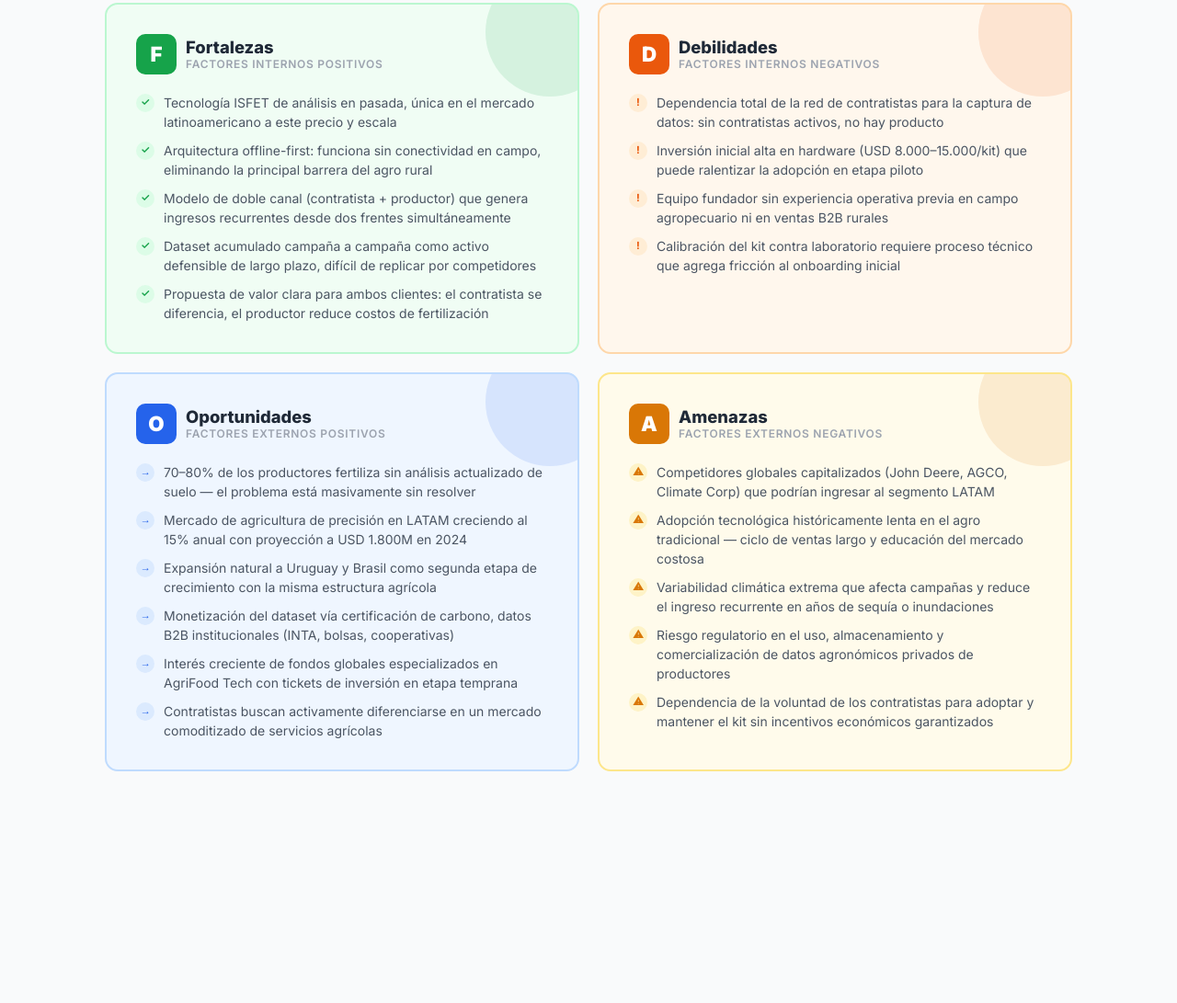
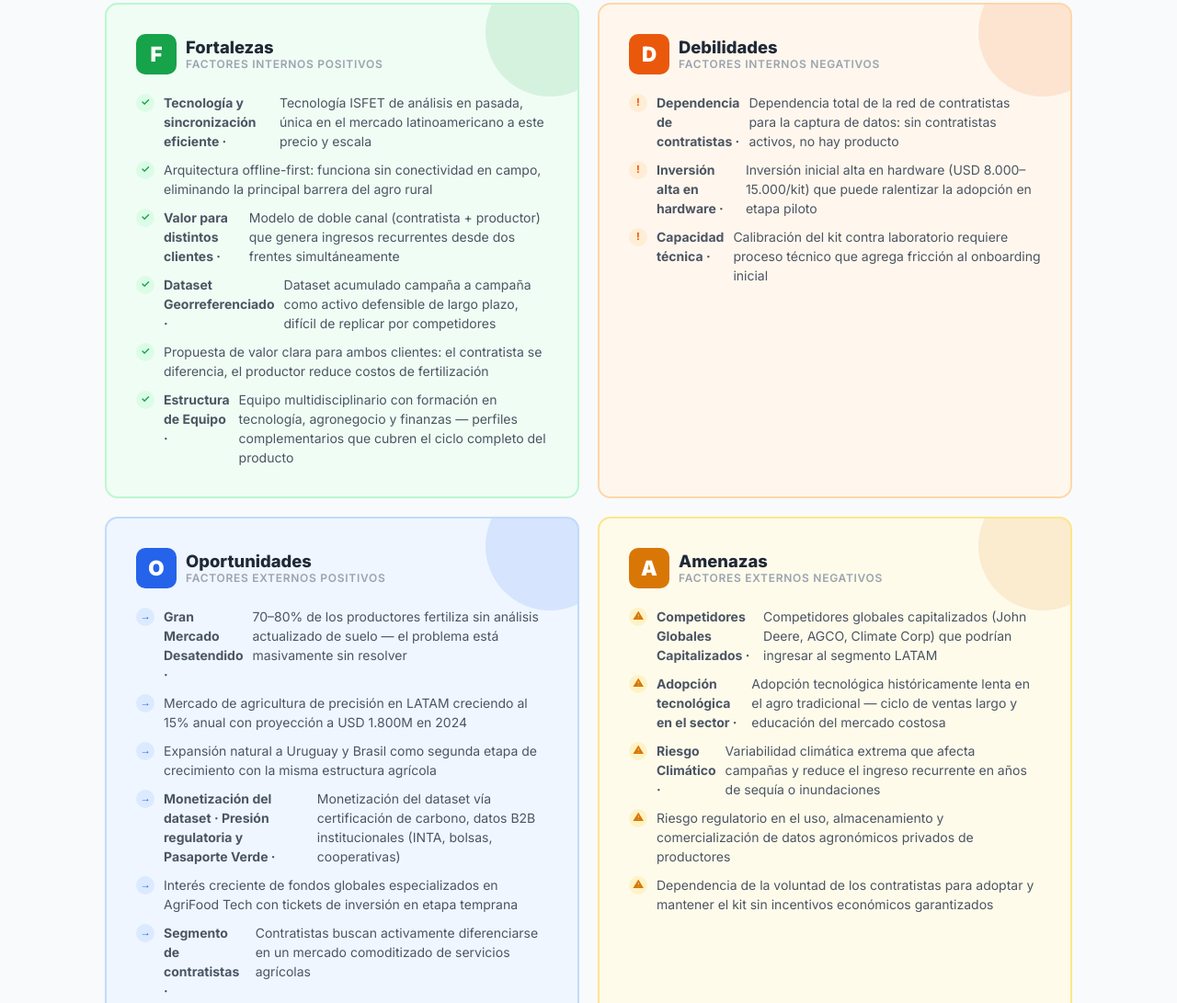
Before and after one commit to Joacosist/soil-iq, a plain HTML site: page foda.html in a window 1280 px wide. Shown: the part 412-1503 px from the top of the page at 92% size. Before the commit the page ends 1315 px from the top, so only its background shows below. Drawn offline with Linux system fonts and the light colour scheme.

Commit message:
fix: foda — remove equipo fundador debilidad, bold theme labels on all items, add Estructura de Equipo fortaleza

```diff
--- a/foda.html
+++ b/foda.html
@@ -120,11 +120,12 @@
         </div>
       </div>
       <ul class="foda-items">
-        <li><div class="foda-dot">✓</div>Tecnología ISFET de análisis en pasada, única en el mercado latinoamericano a este precio y escala</li>
+        <li><div class="foda-dot">✓</div><strong>Tecnología y sincronización eficiente ·</strong> Tecnología ISFET de análisis en pasada, única en el mercado latinoamericano a este precio y escala</li>
         <li><div class="foda-dot">✓</div>Arquitectura offline-first: funciona sin conectividad en campo, eliminando la principal barrera del agro rural</li>
-        <li><div class="foda-dot">✓</div>Modelo de doble canal (contratista + productor) que genera ingresos recurrentes desde dos frentes simultáneamente</li>
-        <li><div class="foda-dot">✓</div>Dataset acumulado campaña a campaña como activo defensible de largo plazo, difícil de replicar por competidores</li>
+        <li><div class="foda-dot">✓</div><strong>Valor para distintos clientes ·</strong> Modelo de doble canal (contratista + productor) que genera ingresos recurrentes desde dos frentes simultáneamente</li>
+        <li><div class="foda-dot">✓</div><strong>Dataset Georreferenciado ·</strong> Dataset acumulado campaña a campaña como activo defensible de largo plazo, difícil de replicar por competidores</li>
         <li><div class="foda-dot">✓</div>Propuesta de valor clara para ambos clientes: el contratista se diferencia, el productor reduce costos de fertilización</li>
+        <li><div class="foda-dot">✓</div><strong>Estructura de Equipo ·</strong> Equipo multidisciplinario con formación en tecnología, agronegocio y finanzas — perfiles complementarios que cubren el ciclo completo del producto</li>
       </ul>
     </div>
 
@@ -138,10 +139,9 @@
         </div>
       </div>
       <ul class="foda-items">
-        <li><div class="foda-dot">!</div>Dependencia total de la red de contratistas para la captura de datos: sin contratistas activos, no hay producto</li>
-        <li><div class="foda-dot">!</div>Inversión inicial alta en hardware (USD 8.000–15.000/kit) que puede ralentizar la adopción en etapa piloto</li>
-        <li><div class="foda-dot">!</div>Equipo fundador sin experiencia operativa previa en campo agropecuario ni en ventas B2B rurales</li>
-        <li><div class="foda-dot">!</div>Calibración del kit contra laboratorio requiere proceso técnico que agrega fricción al onboarding inicial</li>
+        <li><div class="foda-dot">!</div><strong>Dependencia de contratistas ·</strong> Dependencia total de la red de contratistas para la captura de datos: sin contratistas activos, no hay producto</li>
+        <li><div class="foda-dot">!</div><strong>Inversión alta en hardware ·</strong> Inversión inicial alta en hardware (USD 8.000–15.000/kit) que puede ralentizar la adopción en etapa piloto</li>
+        <li><div class="foda-dot">!</div><strong>Capacidad técnica ·</strong> Calibración del kit contra laboratorio requiere proceso técnico que agrega fricción al onboarding inicial</li>
       </ul>
     </div>
 
@@ -155,12 +155,12 @@
         </div>
       </div>
       <ul class="foda-items">
-        <li><div class="foda-dot">→</div>70–80% de los productores fertiliza sin análisis actualizado de suelo — el problema está masivamente sin resolver</li>
+        <li><div class="foda-dot">→</div><strong>Gran Mercado Desatendido ·</strong> 70–80% de los productores fertiliza sin análisis actualizado de suelo — el problema está masivamente sin resolver</li>
         <li><div class="foda-dot">→</div>Mercado de agricultura de precisión en LATAM creciendo al 15% anual con proyección a USD 1.800M en 2024</li>
         <li><div class="foda-dot">→</div>Expansión natural a Uruguay y Brasil como segunda etapa de crecimiento con la misma estructura agrícola</li>
-        <li><div class="foda-dot">→</div>Monetización del dataset vía certificación de carbono, datos B2B institucionales (INTA, bolsas, cooperativas)</li>
+        <li><div class="foda-dot">→</div><strong>Monetización del dataset · Presión regulatoria y Pasaporte Verde ·</strong> Monetización del dataset vía certificación de carbono, datos B2B institucionales (INTA, bolsas, cooperativas)</li>
         <li><div class="foda-dot">→</div>Interés creciente de fondos globales especializados en AgriFood Tech con tickets de inversión en etapa temprana</li>
-        <li><div class="foda-dot">→</div>Contratistas buscan activamente diferenciarse en un mercado comoditizado de servicios agrícolas</li>
+        <li><div class="foda-dot">→</div><strong>Segmento de contratistas ·</strong> Contratistas buscan activamente diferenciarse en un mercado comoditizado de servicios agrícolas</li>
       </ul>
     </div>
 
@@ -174,9 +174,9 @@
         </div>
       </div>
       <ul class="foda-items">
-        <li><div class="foda-dot">⚠</div>Competidores globales capitalizados (John Deere, AGCO, Climate Corp) que podrían ingresar al segmento LATAM</li>
-        <li><div class="foda-dot">⚠</div>Adopción tecnológica históricamente lenta en el agro tradicional — ciclo de ventas largo y educación del mercado costosa</li>
-        <li><div class="foda-dot">⚠</div>Variabilidad climática extrema que afecta campañas y reduce el ingreso recurrente en años de sequía o inundaciones</li>
+        <li><div class="foda-dot">⚠</div><strong>Competidores Globales Capitalizados ·</strong> Competidores globales capitalizados (John Deere, AGCO, Climate Corp) que podrían ingresar al segmento LATAM</li>
+        <li><div class="foda-dot">⚠</div><strong>Adopción tecnológica en el sector ·</strong> Adopción tecnológica históricamente lenta en el agro tradicional — ciclo de ventas largo y educación del mercado costosa</li>
+        <li><div class="foda-dot">⚠</div><strong>Riesgo Climático ·</strong> Variabilidad climática extrema que afecta campañas y reduce el ingreso recurrente en años de sequía o inundaciones</li>
         <li><div class="foda-dot">⚠</div>Riesgo regulatorio en el uso, almacenamiento y comercialización de datos agronómicos privados de productores</li>
         <li><div class="foda-dot">⚠</div>Dependencia de la voluntad de los contratistas para adoptar y mantener el kit sin incentivos económicos garantizados</li>
       </ul>
```
